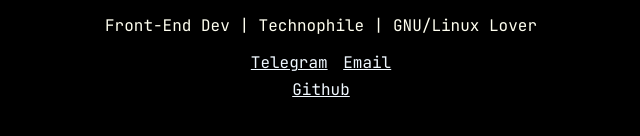
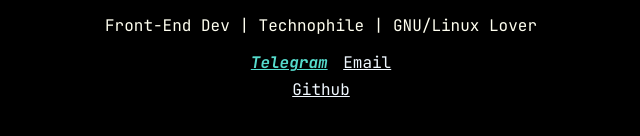
Before and after one commit to hunnas47/Personal-web, a plain HTML site: page index.html in a window 1280 px wide. In both pictures the pointer is over the link "Telegram". Shown: the part 454-590 px from the top of the page, 319-959 px from the left. Drawn offline with Linux system fonts and the light colour scheme.

Commit message:
Add link hover effect

```diff
--- a/css/styles.css
+++ b/css/styles.css
@@ -41,6 +41,10 @@
 .links a {
   color: aliceblue;
 }
+.links a:hover {
+  font-style: italic;
+  color: #56dbcc;
+}
 
 ul {
   list-style-type: none;
```
